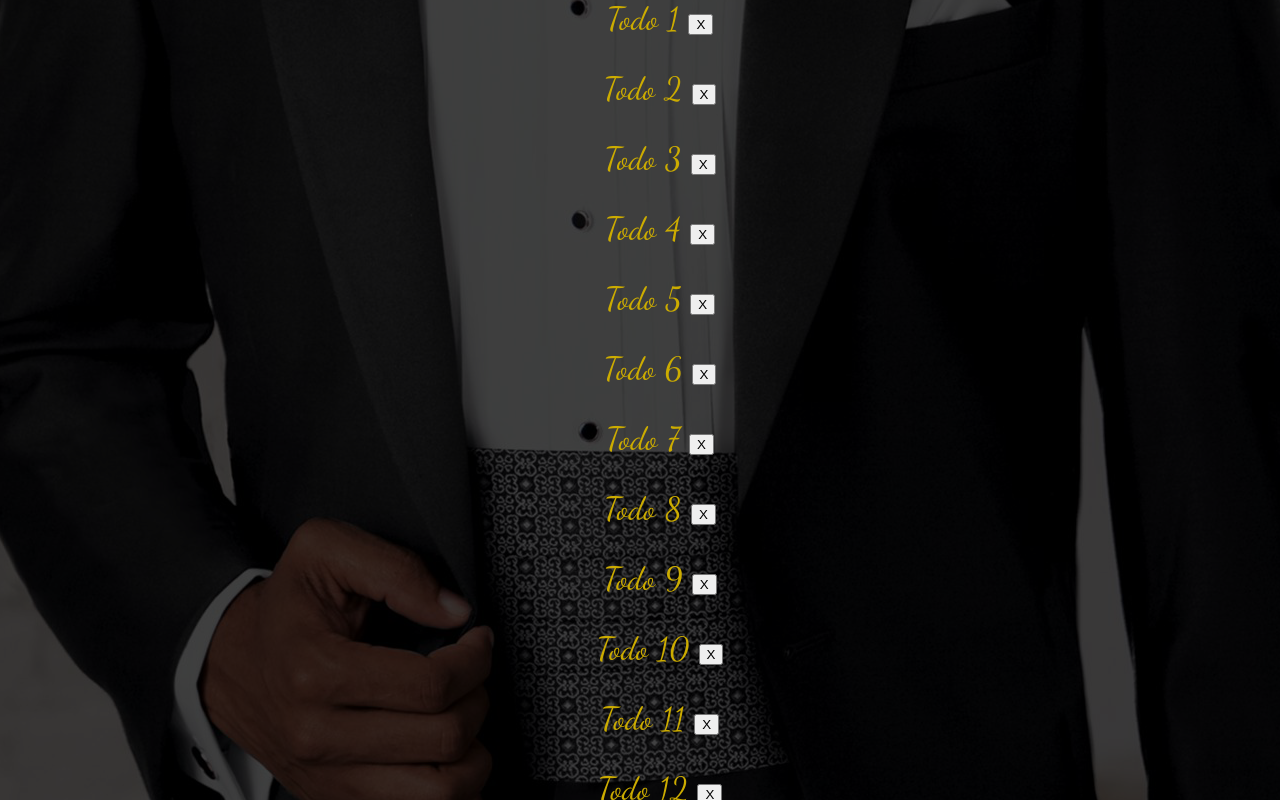
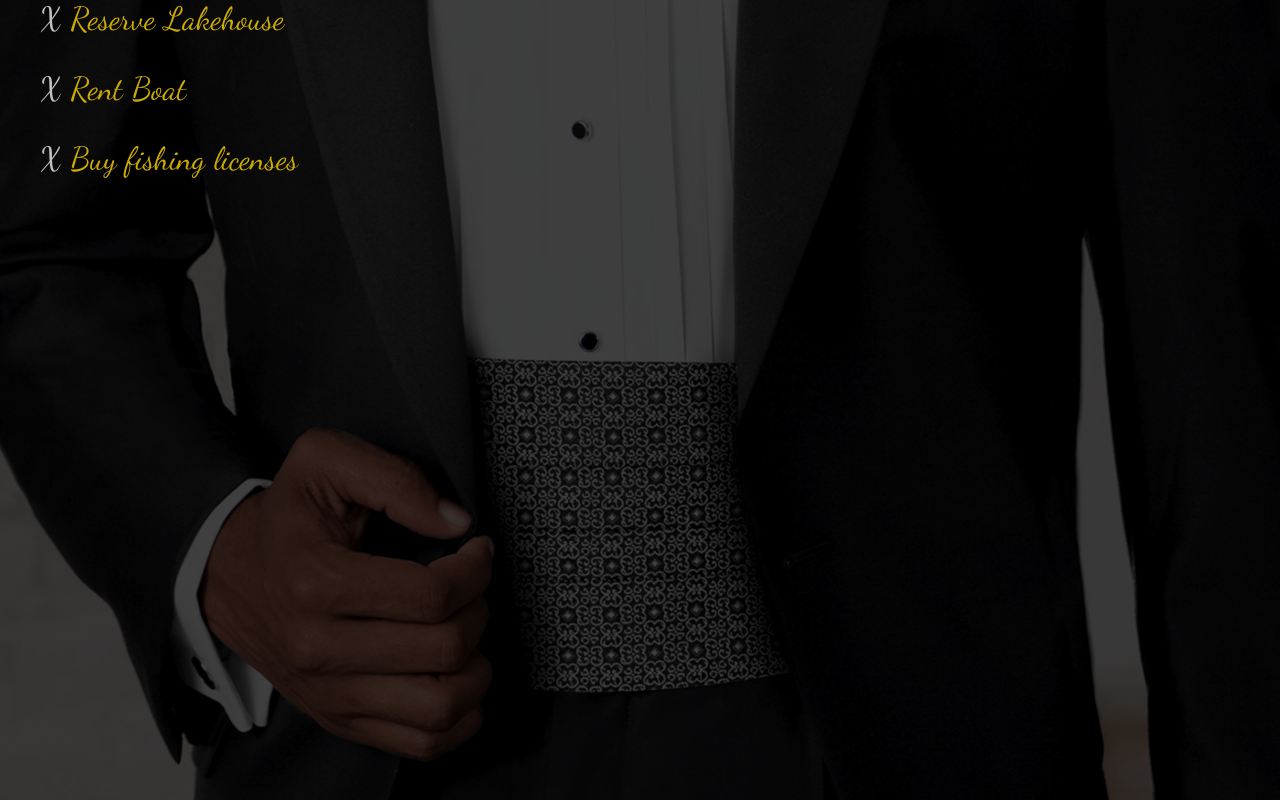
Before and after one commit to bobbypinard/Vue-Projects, a Nuxt app in the folder Groomsmen-App/: page / in a window 1280 px wide. Shown: the top 800 px of the page. Built offline with nearby package versions, Linux system fonts and the light colour scheme.

Commit message:
Added delete method and fixed remove button.

```diff
--- a/Groomsmen-App/components/Todo.vue
+++ b/Groomsmen-App/components/Todo.vue
@@ -1,6 +1,6 @@
 <template>
   <ul>
-    <li v-for="todo in todos" :key="todo.title">{{ todo.title }} <button @click="deleteTodo(todo.title)">X</button> </li>
+    <li v-for="todo in todos" :key="todo.title"><a @click="deleteTodo(todo.title)">X</a> <i class="fas fa-trash-alt"></i> {{ todo.title }}</li>
   </ul>
 </template>
 
@@ -9,34 +9,30 @@ export default {
   data () {
     return {
       todos: [
-        { title: 'Todo 1' },
-        { title: 'Todo 2' },
-        { title: 'Todo 3' },
-        { title: 'Todo 4' },
-        { title: 'Todo 5' },
-        { title: 'Todo 6' },
-        { title: 'Todo 7' },
-        { title: 'Todo 8' },
-        { title: 'Todo 9' },
-        { title: 'Todo 10' },
-        { title: 'Todo 11' },
-        { title: 'Todo 12' },
-        { title: 'Todo 13' },
-        { title: 'Todo 14' }
+        { title: 'Reserve Lakehouse' },
+        { title: 'Rent Boat' },
+        { title: 'Buy fishing licenses' }
       ]
     }
   },
   methods: {
-    deleteTodo: function (message) {
-      console.log("Deleted")
+    deleteTodo: function (item) {
+      this.todos.splice(item, 1);
+      console.log("Deleted ", item);
     }
   }
 }
 </script>
 
 <style>
+a {
+  font-size: 1em;
+  font-family: 'Dancing Script';
+  color: silver;
+}
+
 ul {
-  text-align: center;
+  text-align: left;
   padding: 2em, 0, 2em, 0;
 }
 
```
Also changed, not shown: 1 other file (tests, documents, lock files or other folders).
